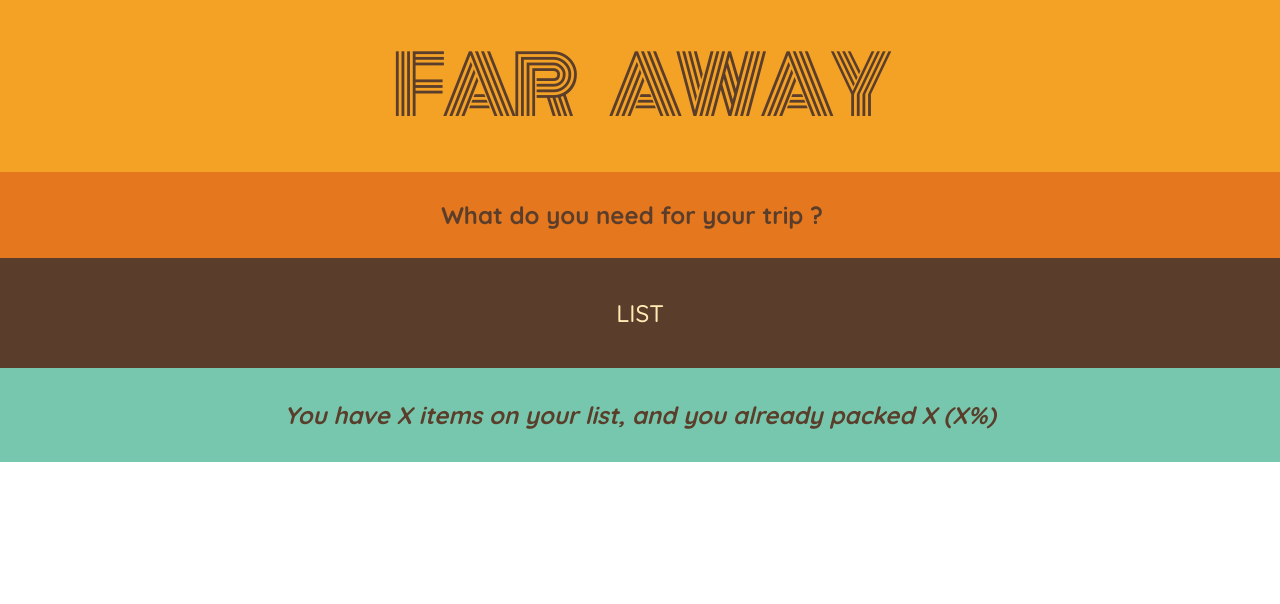
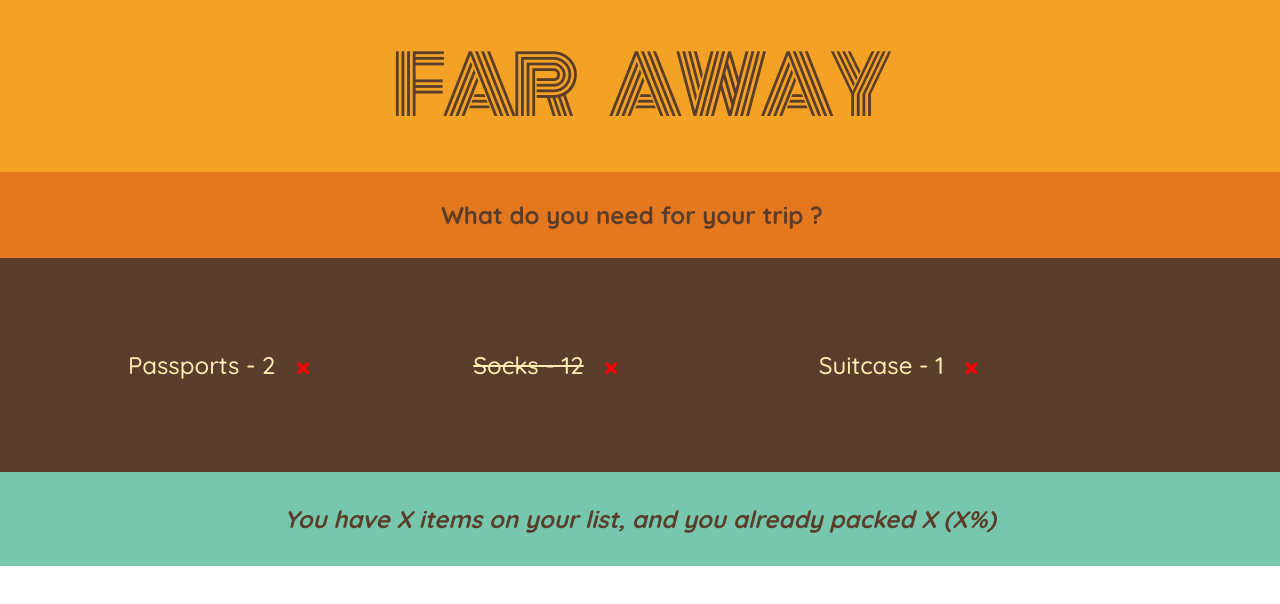
Before and after one commit to Erson1989x/Travel-App-React, a React (Vite) app: page / in a window 1280 px wide. Shown: the top 604 px of the page. Built offline with nearby package versions, Linux system fonts and the light colour scheme.

Commit message:
progress

```diff
--- /dev/null
+++ b/src/components/PackingList/Items.jsx
@@ -0,0 +1,14 @@
+import React from "react";
+
+const Item = ({ item }) => {
+  return (
+    <li>
+      <span style={item.packed ? { textDecoration: "line-through" } : {  }}>
+        {item.description} - {item.quantity}{" "}
+      </span>
+      <button style={{ color: "red", fontSize: "3rem" }}>&times;</button>
+    </li>
+  );
+};
+
+export default Item;
--- a/src/components/PackingList/PackingList.jsx
+++ b/src/components/PackingList/PackingList.jsx
@@ -1,8 +1,18 @@
 import React from 'react'
+import Item from './Items'
+import { initialItems } from './initialItems'
+
+
 
 const PackingList = () => {
   return (
-    <div className='list'>LIST</div>
+    <div className='list'>
+    <ul className='list'>
+      {initialItems.map((item) => (
+        <Item item={item} key={item.id} />
+      ))}
+    </ul>
+    </div>
   )
 }
 
--- /dev/null
+++ b/src/components/PackingList/initialItems.js
@@ -0,0 +1,5 @@
+export const initialItems = [
+    { id: 1, description: "Passports", quantity: 2, packed: false },
+    { id: 2, description: "Socks", quantity: 12, packed: true },
+    { id: 3, description: "Suitcase", quantity: 1, packed: false },
+  ];
```
Also changed, not shown: src/index.css (+1 -6 lines).
